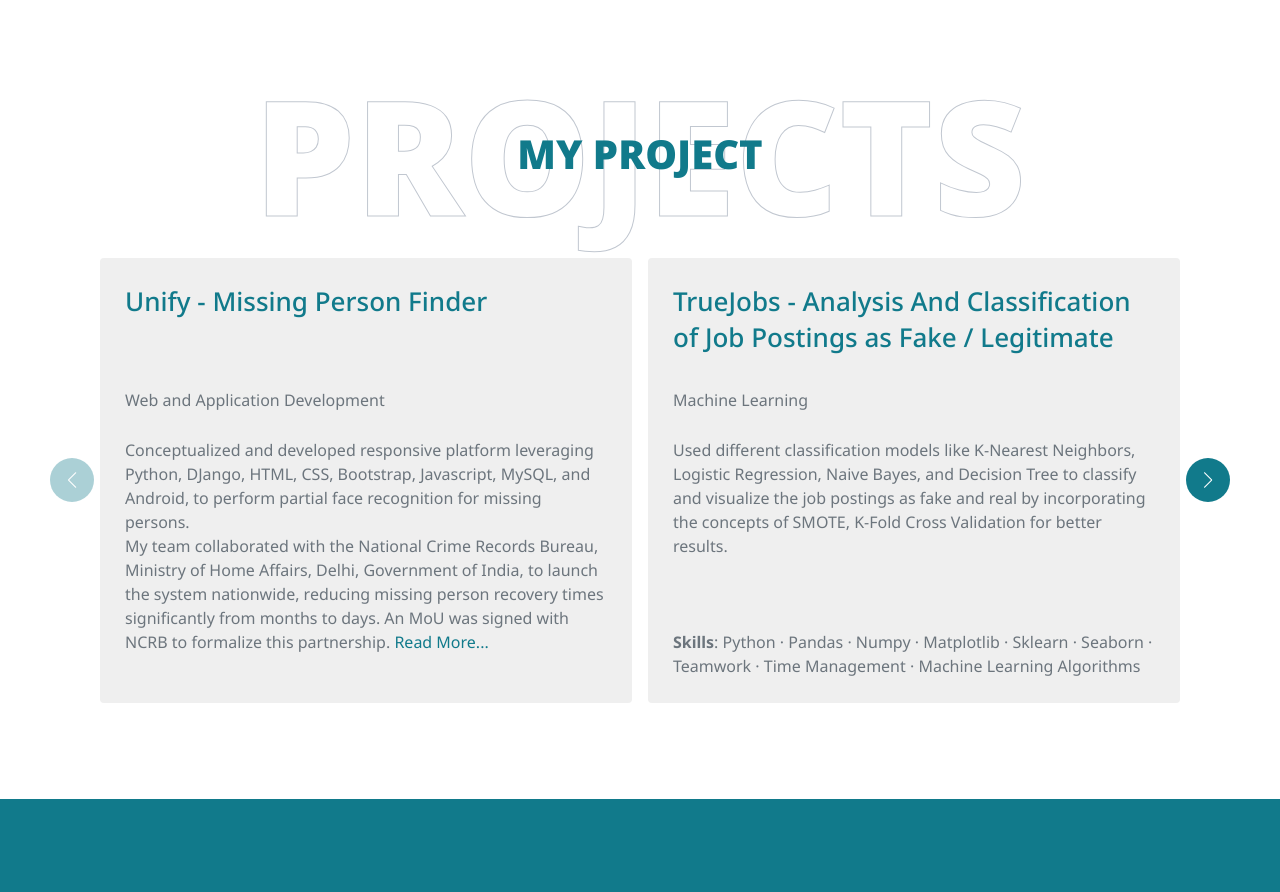
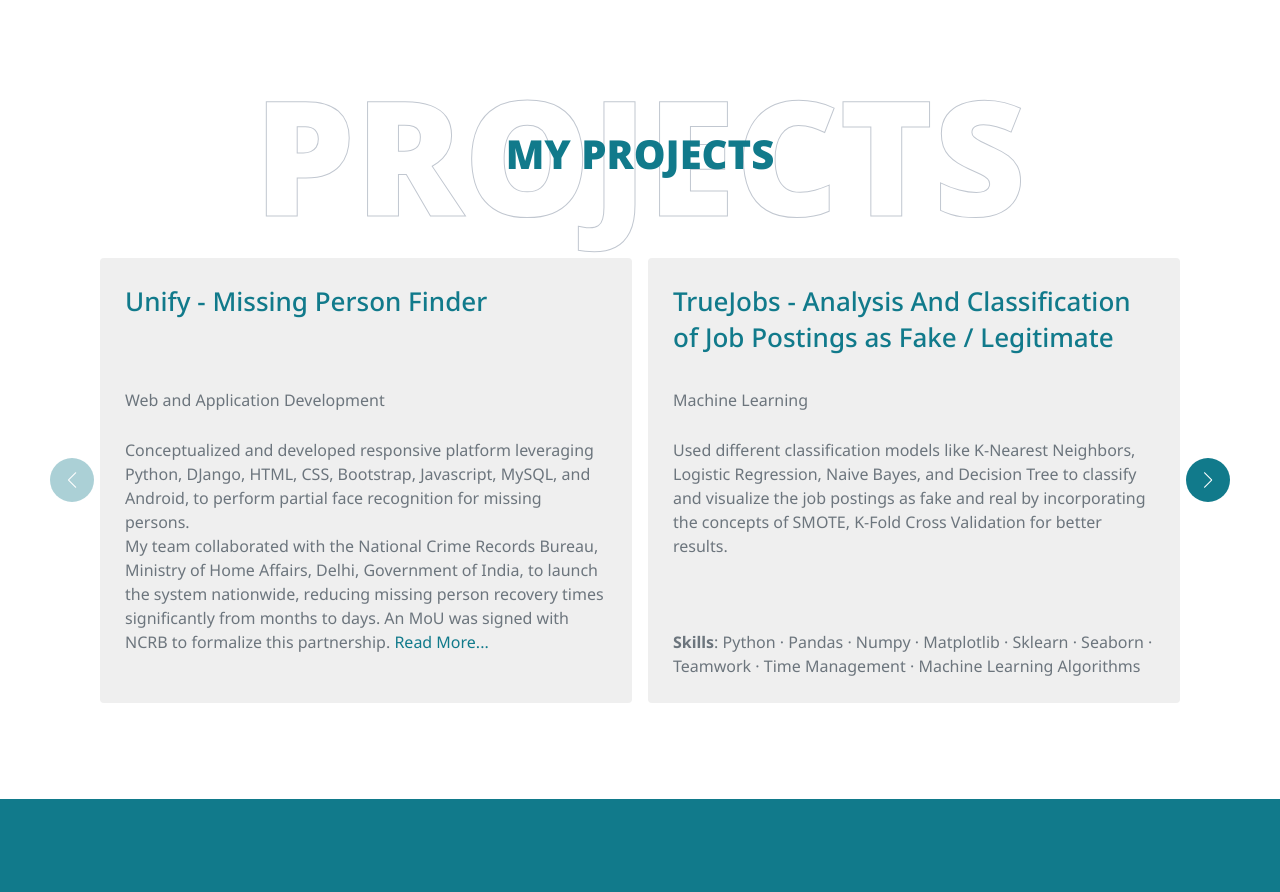
Before and after one commit to abhishjain99/portfolio, a plain HTML site: page index.html in a window 1280 px wide. Shown: the part 3120-4012 px from the top of the page. Drawn offline with nearby package versions, Linux system fonts and the light colour scheme.

Commit message:
Update index.html

```diff
--- a/index.html
+++ b/index.html
@@ -309,7 +309,7 @@
         <div class="container">
             <div class="position-relative d-flex align-items-center justify-content-center">
                 <h1 class="display-1 text-uppercase text-white" style="-webkit-text-stroke: 1px #C1C7D0;">Projects</h1>
-                <h1 class="position-absolute text-uppercase text-primary">My Project</h1>
+                <h1 class="position-absolute text-uppercase text-primary">My Projects</h1>
             </div>
             <div class="container">
                 <div class="slider-outer">
```
